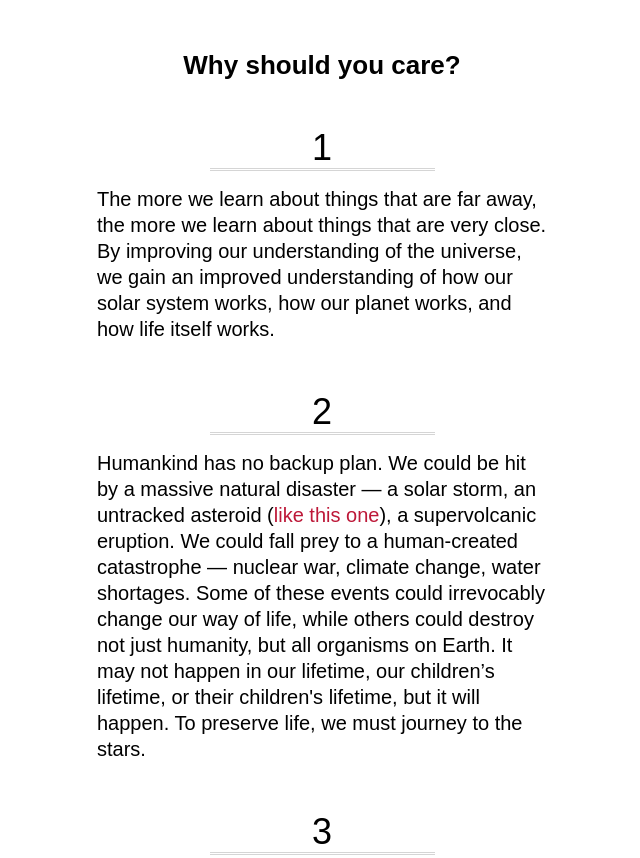
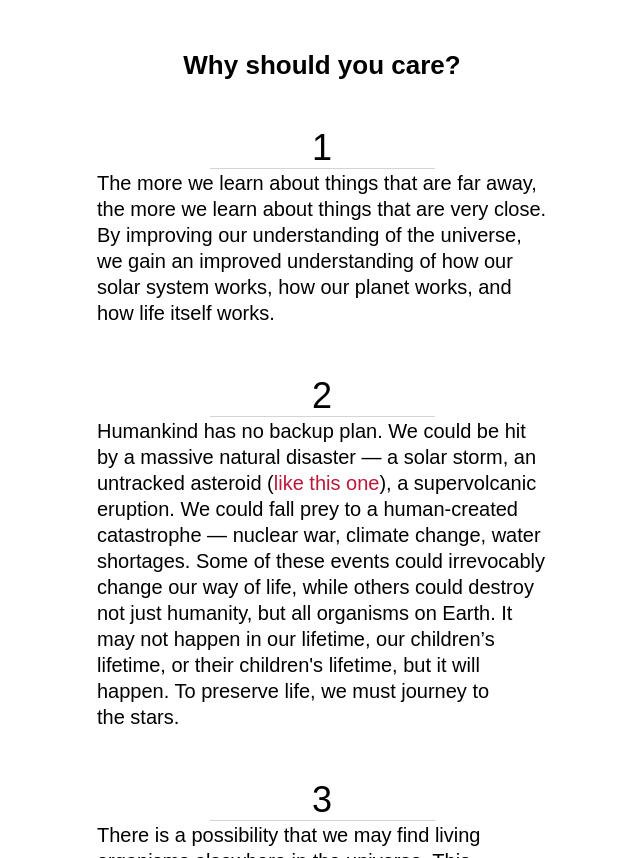
Before and after one commit to whispy/Exoplanet-Project, a plain HTML site: page index.html in a window 1280 px wide. Shown: the part 3080-3938 px from the top of the page, without its empty margins (318-958 px from the left). Drawn offline with nearby package versions, Linux system fonts and the light colour scheme.

Commit message:
trying out widowFix

```diff
--- a/index.html
+++ b/index.html
@@ -26,6 +26,7 @@
 		<script src="http://code.jquery.com/ui/1.10.4/jquery-ui.min.js"></script>
 		<script src="http://code.jquery.com/jquery-migrate-1.2.1.js"></script>
 		<script src="//cdnjs.cloudflare.com/ajax/libs/prefixfree/1.0.7/prefixfree.min.js"></script>
+		<script type="text/javascript" src="js/jquery.widowFix-1.3.2.min.js"></script>
 		<script type="text/javascript" src="js/custom.js"></script>
 	</head>
 
--- a/js/custom.js
+++ b/js/custom.js
@@ -33,6 +33,8 @@
 	callToActionAction = $('.cta a[href="#action"]');
 	whatDoFromExplore = $('#whatDoFromExplore');
 	whatDoFromAction = $('#whatDoFromAction');
+
+	$('h1, p').widowFix();
 
 	explore.addClass('resetDiv');
 	action.addClass('resetDiv');
--- /dev/null
+++ b/js/jquery.widowFix-1.3.2.min.js
@@ -0,0 +1,10 @@
+/*
+ * jQuery WidowFix Plugin
+ * http://matthewlein.com/widowfix/
+ * Copyright (c) 2010 Matthew Lein
+ * Version: 1.3.2 (7/23/2011)
+ * Dual licensed under the MIT and GPL licenses
+ * Requires: jQuery v1.4 or later
+ */
+
+(function(a){jQuery.fn.widowFix=function(d){var c={letterLimit:null,prevLimit:null,linkFix:false,dashes:false};var b=a.extend(c,d);if(this.length){return this.each(function(){var i=a(this);var n;if(b.linkFix){var h=i.find("a:last");h.wrap("<var>");var e=a("var").html();n=h.contents()[0];h.contents().unwrap()}var f=a(this).html().split(" "),m=f.pop();if(f.length<=1){return}function k(){if(m===""){m=f.pop();k()}}k();if(b.dashes){var j=["-","–","—"];a.each(j,function(o,p){if(m.indexOf(p)>0){m='<span style="white-space:nowrap;">'+m+"</span>";return false}})}var l=f[f.length-1];if(b.linkFix){if(b.letterLimit!==null&&n.length>=b.letterLimit){i.find("var").each(function(){a(this).contents().replaceWith(e);a(this).contents().unwrap()});return}else{if(b.prevLimit!==null&&l.length>=b.prevLimit){i.find("var").each(function(){a(this).contents().replaceWith(e);a(this).contents().unwrap()});return}}}else{if(b.letterLimit!==null&&m.length>=b.letterLimit){return}else{if(b.prevLimit!==null&&l.length>=b.prevLimit){return}}}var g=f.join(" ")+"&nbsp;"+m;i.html(g);if(b.linkFix){i.find("var").each(function(){a(this).contents().replaceWith(e);a(this).contents().unwrap()})}})}}})(jQuery);
```
